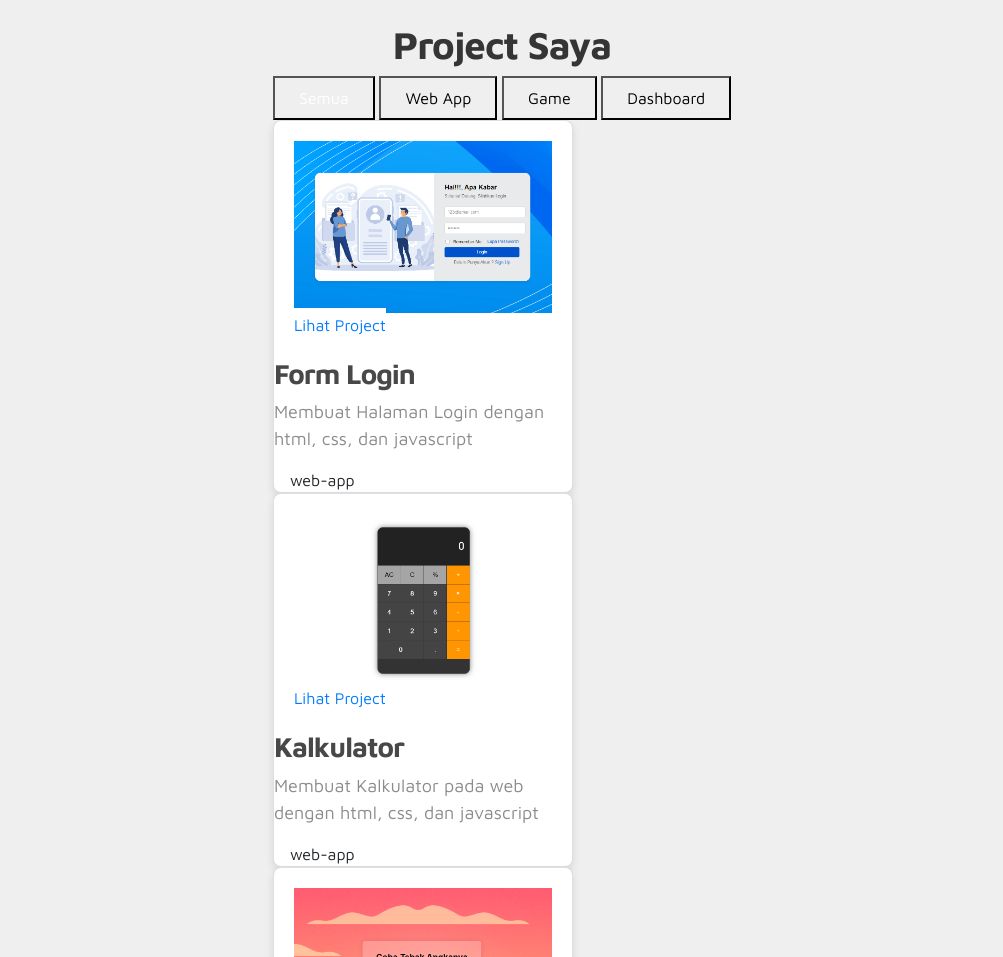
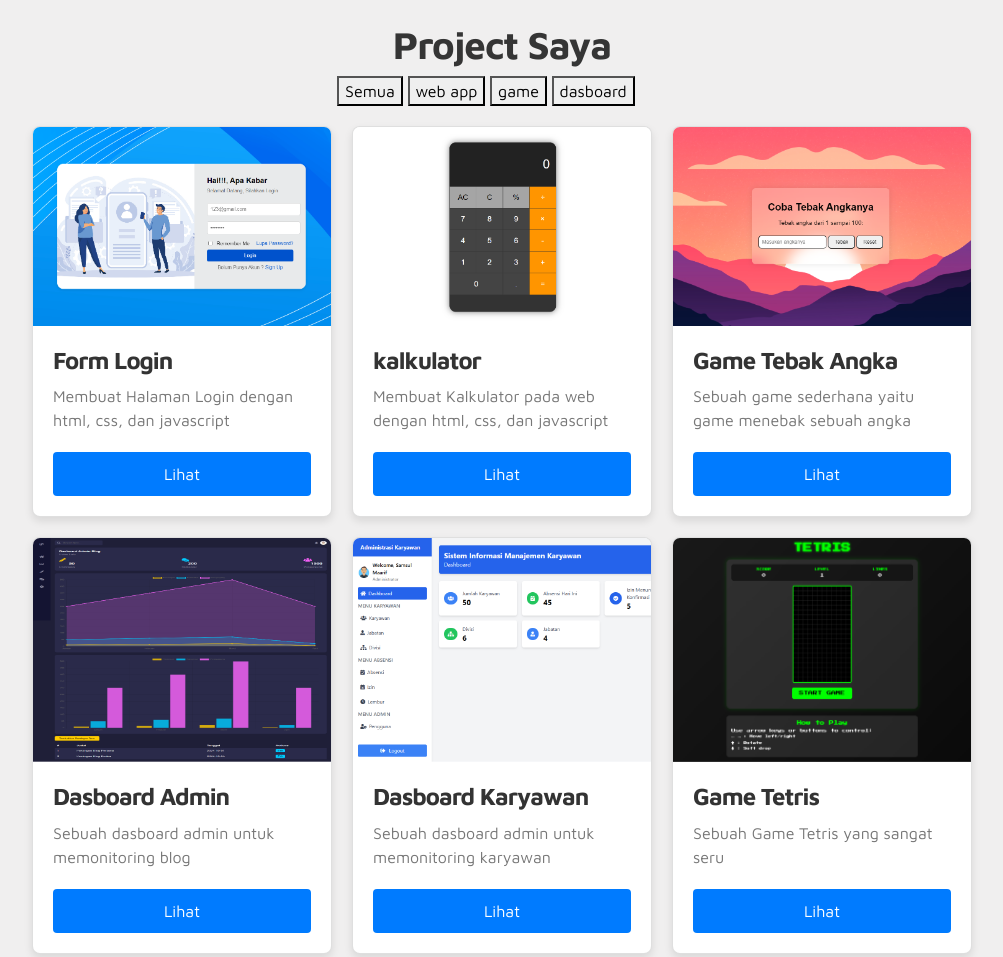
Before and after one commit to Samsulmaarif01/samsul-maarif, a plain HTML site: page index.html in a window 1280 px wide. Shown: the part 1540-2497 px from the top of the page, without its empty margins (138-1141 px from the left). Drawn offline with Linux system fonts and the light colour scheme.

Commit message:
feat:fix bug

```diff
--- a/index.html
+++ b/index.html
@@ -126,8 +126,14 @@
         <div class="container mx-auto px-4">
             <div class="text-center mb-12">
                 <h2 class="text-3xl font-bold text-gray-800 mb-8">Project Saya</h2>
+                <div class="filter-buttons">
+                    <button onclick="filterImages('all')">Semua</button>
+                    <button onclick="filterImages('web-app')">web app</button>
+                    <button onclick="filterImages('game')">game</button>
+                    <button onclick="filterImages('dasboard')">dasboard</button>
+                  </div>
                 <!-- Filter Buttons -->
-                <div id="filter-buttons" class="flex flex-wrap justify-center gap-3 mb-8">
+                <!-- <div id="filter-buttons" class="flex flex-wrap justify-center gap-3 mb-8">
                     <button data-category="all" class="filter-btn bg-blue-600 text-white px-4 py-2 rounded-md hover:bg-blue-700 transition-colors">
                         Semua
                     </button>
@@ -140,15 +146,15 @@
                     <button data-category="dashboard" class="filter-btn bg-gray-200 text-gray-700 px-4 py-2 rounded-md hover:bg-gray-300 transition-colors">
                         Dashboard
                     </button>
-                </div>
+                </div> -->
             </div>
 
             <!-- Project Grid -->
-            <div id="project-grid" class="grid grid-cols-1 md:grid-cols-2 lg:grid-cols-3 gap-8">
+            <!-- <div id="project-grid" class="card">
 
-            </div>
+            </div> -->
         </div>
-        <!-- <div class="card">
+        <div class="card web-app">
             <img src="/images/CardImage/Halaman-Login.png" alt="Card Image">
             <div class="card-content">
                 <h2 class="card-title">Form Login</h2>
@@ -156,7 +162,7 @@
                 <a href="https://samsulmaarif01.github.io/Form-Login/" class="card-button" target="_blank">Lihat</a>
             </div>
         </div>
-        <div class="card">
+        <div class="card web-app">
             <img src="/images/CardImage/Kalkulator.png" alt="Card Image">
             <div class="card-content">
                 <h2 class="card-title">kalkulator</h2>
@@ -164,7 +170,7 @@
                 <a href="https://samsulmaarif01.github.io/Kalkulator/" class="card-button" target="_blank">Lihat</a>
             </div>
         </div>
-        <div class="card">
+        <div class="card game">
             <img src="/images/CardImage/Game-Tebak-Angka.png" alt="Card Image">
             <div class="card-content">
                 <h2 class="card-title">Game Tebak Angka</h2>
@@ -172,7 +178,7 @@
                 <a href="https://samsulmaarif01.github.io/Game-tebak-angka/" class="card-button" target="_blank">Lihat</a>
             </div>
         </div>
-        <div class="card">
+        <div class="card dasboard">
             <img src="/images/CardImage/Blog-Dasboard-Admin.png" alt="Card Image">
             <div class="card-content">
                 <h2 class="card-title">Dasboard Admin</h2>
@@ -180,7 +186,7 @@
                 <a href="https://samsulmaarif01.github.io/Dasbord-Admin-view/" class="card-button" target="_blank">Lihat</a>
             </div>
         </div>
-        <div class="card">
+        <div class="card dasboard">
             <img src="/images/CardImage/Admin-Dashboard-karyawan.png" alt="Card Image">
             <div class="card-content">
                 <h2 class="card-title">Dasboard Karyawan</h2>
@@ -188,7 +194,7 @@
                 <a href="https://samsulmaarif01.github.io/Samsul_Maarif_05TPLP007/" class="card-button" target="_blank">Lihat</a>
             </div>
         </div>
-        <div class="card">
+        <div class="card game">
             <img src="/images/CardImage/Tetris-Game.png" alt="Card Image">
             <div class="card-content">
                 <h2 class="card-title">Game Tetris</h2>
@@ -196,7 +202,7 @@
                 <a href="https://samsulmaarif01.github.io/Game-Tetris/" class="card-button" target="_blank">Lihat</a>
             </div>
         </div>
-        <div class="card">
+        <div class="card web-app">
             <img src="/images/CardImage/Portofolio-Mahasiswa.png" alt="Card Image">
             <div class="card-content">
                 <h2 class="card-title">Web Pengumpulan tugas</h2>
@@ -204,14 +210,14 @@
                 <a href="https://web-pengumpulan-tugas-mahasiswa-t5km.vercel.app/" class="card-button" target="_blank">Lihat</a>
             </div>
         </div>
-        <div class="card">
+        <div class="card dasboard">
             <img src="/images/CardImage/Grafik-laporan-Perbandingan-penjualan.png" alt="Card Image">
             <div class="card-content">
                 <h2 class="card-title">Grafik Laporan penjualan</h2>
                 <p class="card-text">grafik perbandingan laporan penjualan</p>
                 <a href="https://samsulmaarif01.github.io/chart-perbandingan-laporan-penjualan/" class="card-button" target="_blank">Lihat</a>
             </div>
-        </div> -->
+        </div>
     </section>
 
     <!-- CONTACT -->
@@ -286,7 +292,22 @@
 
 
 
+    <script>
+        function filterImages(category) {
+          const allImages = document.querySelectorAll('.card');
 
+          allImages.forEach(image => {
+            if (category === 'all' || image.classList.contains(category)) {
+              image.style.display = 'block'; // Tampilkan gambar
+              image.querySelector('img').style.maxWidth = '800px'; // Set ukuran kecil
+              image.querySelector('img').style.height = 'auto'; // Menjaga rasio aspek
+            } else {
+              image.style.display = 'none'; // Sembunyikan gambar
+            }
+          });
+        }
+
+      </script>
     <script src="js/ProjectFilter.js"></script>
     <script src="js/jquery-3.3.1.min.js"></script>
     <script src="js/popper.min.js"></script>
--- a/js/ProjectFilter.js
+++ b/js/ProjectFilter.js
@@ -113,27 +113,28 @@ class ProjectGallery {
             projectCard.className = 'transform transition-all duration-300 opacity-0 translate-y-4';
 
             projectCard.innerHTML = `
-                <div class="card ">
+               <div class="card">
                 <div class="card-content">
                     <img src="${project.image}"
                         alt="${project.title}"
-                             class="w-full h-48 object-cover transition-transform duration-300 group-hover:scale-110">
-                        <div class="absolute inset-0 bg-black bg-opacity-50 opacity-0 group-hover:opacity-100 transition-opacity duration-300 flex items-center justify-center">
+                        class="card-image">
+                    <div class="card-overlay">
                         <a href="${project.link}"
                         target="_blank"
-                               class="bg-white text-gray-900 px-6 py-2 rounded-full font-semibold hover:bg-gray-100 transition-colors">
+                        class="card-button">
                             Lihat Project
                         </a>
                     </div>
                 </div>
-                    <div class="p-6">
-                        <h3 card-title">${project.title}</h3>
-                        <p card-text">${project.description}</p>
-                        <span class="inline-block px-3 py-1 bg-blue-100 text-blue-600 rounded-full text-sm font-semibold">
+                <div class="card-description">
+                    <h3 class="card-title">${project.title}</h3>
+                    <p class="card-text">${project.description}</p>
+                    <span class="card-category">
                         ${project.category}
                     </span>
                 </div>
             </div>
+
             `;
 
             this.projectGrid.appendChild(projectCard);
```
Also changed, not shown: js/maps.js (added, +46 -0 lines). Lines whose indentation alone changed are shown as unchanged.
